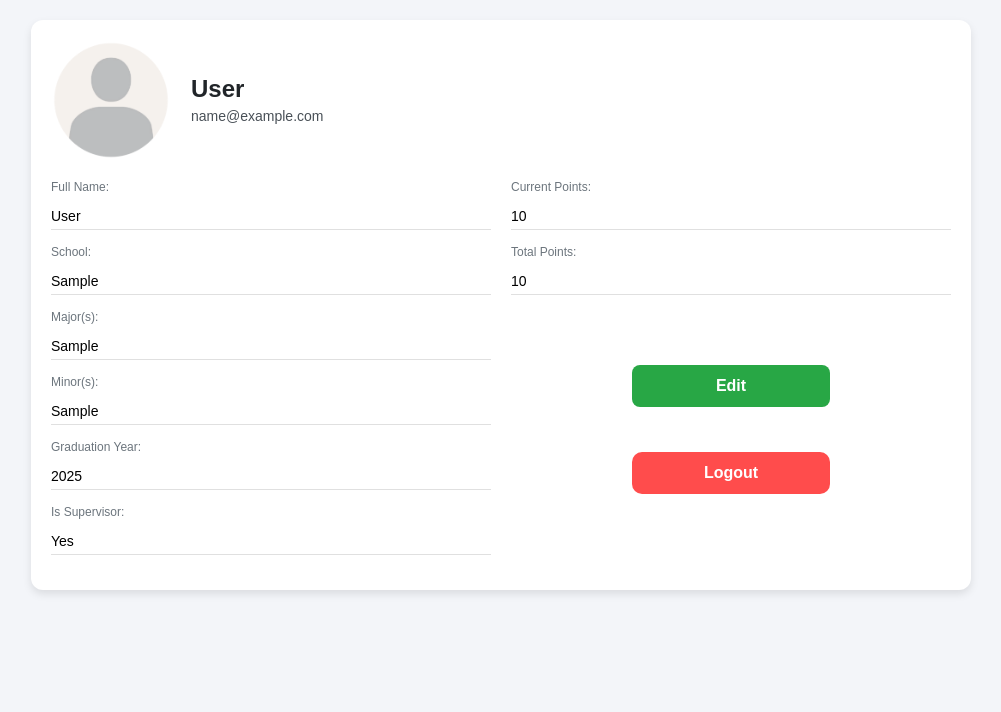
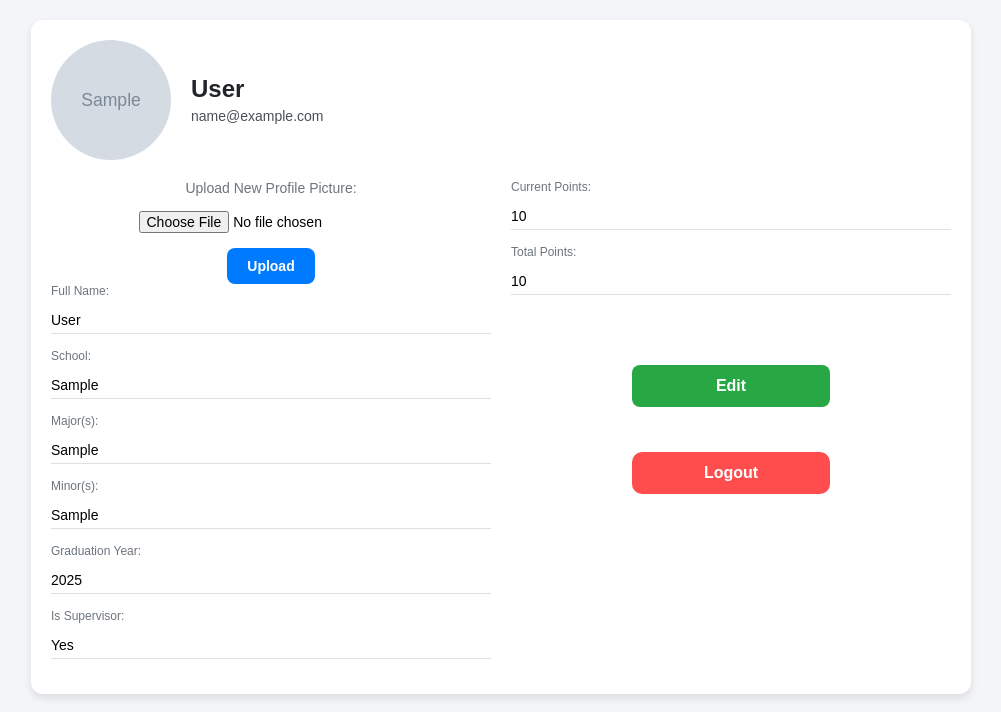
Before and after one commit to CSCI3356-Fall2024/Team-ML, a Django app: page /profile/ in a window 1280 px wide. Shown: the part 88-800 px from the top of the page, without its empty margins (139-1140 px from the left). Run offline with Django 5.2, Linux system fonts and the light colour scheme; a user stored in the database is signed in; tables that the repository leaves empty hold one stand-in row (values such as "Sample post"); grey boxes marked "Sample" are stand-in pictures.

Commit message:
added functionality for user uploading profile picture

```diff
--- a/HTeamML/mysite/main/models.py
+++ b/HTeamML/mysite/main/models.py
@@ -2,6 +2,10 @@ from django.db import models
 from django.utils import timezone
 from django.db.models import Sum
 from django.conf import settings
+
+
+
+
 
 class User(models.Model):
     gradYearOptions = [(2025, "2025"), (2026, "2026"), (2027, "2027"), (2028, "2028"),]
@@ -17,6 +21,7 @@ class User(models.Model):
     total_points = models.PositiveIntegerField(default=0, null=False)
     profile_completed = models.BooleanField(default=False)
     supervisor = models.BooleanField(default=False)
+    profile_picture = models.ImageField(upload_to='profile_pictures/', default='default_avatar.png')
     completed_campaigns = models.ManyToManyField('Campaign', related_name='users', blank=True)
     redeemed_rewards = models.ManyToManyField('Reward', related_name='users', blank=True)
 
--- a/HTeamML/mysite/main/templates/profile.html
+++ b/HTeamML/mysite/main/templates/profile.html
@@ -19,12 +19,19 @@
             <!-- Left Column -->
             <div class="left-column">
                 <div class="profile-header">
-                    <img class="avatar" src="{% static 'images/Default_Avatar.png' %}" alt="Avatar">
+                    <img class="avatar" src="{{ user.profile_picture.url }}" alt="Avatar">
                     <div class="user-details">
                         <h2>{{ user.fullname }}</h2>
                         <p>{{ user.email }}</p>
                     </div>
                 </div>
+
+                <form method="post" enctype="multipart/form-data" action="{% url 'profile_picture_upload' %}">
+                    {% csrf_token %}
+                    <label for="profile_picture">Upload New Profile Picture:</label>
+                    <input type="file" id="profile_picture" name="profile_picture" accept="image/*">
+                    <button type="submit" class="upload-button">Upload</button>
+                </form>
 
                 <div class="profile-fields">
                     <label>Full Name:</label>
--- a/HTeamML/mysite/main/urls.py
+++ b/HTeamML/mysite/main/urls.py
@@ -21,5 +21,5 @@ urlpatterns = [
   path('rewards_create/', views.reward_create_view, name='rewards_create'),
   path('reward/<int:reward_id>/redeem/', views.redeem_reward, name='reward_redeem'),
   path('actions/', views.actions_view, name='actions'),
-
+  path('profile/upload_picture/', views.upload_profile_picture, name='profile_picture_upload')
 ]
--- a/HTeamML/mysite/main/views.py
+++ b/HTeamML/mysite/main/views.py
@@ -4,6 +4,7 @@ from django.contrib.auth.decorators import login_required
 from django.utils import timezone
 from django.contrib import messages
 from django.urls import reverse
+from django.core.files.storage import default_storage
 
 from .forms import UserProfileForm, CampaignForm, RewardForm
 from .models import User, Campaign, CampaignCompletionInfo, Reward, RewardRedeemInfo
@@ -36,6 +37,20 @@ def actions_view(request):
 
 def rewards_view(request):
   return render(request, 'rewards.html')
+
+@login_required
+def upload_profile_picture(request):
+    user = get_object_or_404(User, email=request.user.email)
+
+    if request.method == 'POST' and request.FILES.get('profile_picture'):
+        profile_picture = request.FILES['profile_picture']
+        user.profile_picture = profile_picture
+        user.save()
+        messages.success(request, "Profile picture updated successfully!")
+        return redirect('profile')
+    else:
+        messages.error(request, "Please select a valid image file.")
+        return redirect('profile')
 
 
 def profile_view(request):
--- a/HTeamML/mysite/mysite/settings.py
+++ b/HTeamML/mysite/mysite/settings.py
@@ -157,3 +157,6 @@ STATICFILES_DIRS = [
 
 TIME_ZONE = 'America/New_York'
 USE_TZ = True
+
+MEDIA_URL = '/media/'
+MEDIA_ROOT = BASE_DIR / 'media'
--- a/HTeamML/mysite/mysite/urls.py
+++ b/HTeamML/mysite/mysite/urls.py
@@ -17,6 +17,8 @@ Including another URLconf
 
 from django.contrib import admin
 from django.urls import path, include
+from django.conf import settings
+from django.conf.urls.static import static
 
 
 urlpatterns = [
@@ -24,3 +26,5 @@ urlpatterns = [
     path("oauth/", include("social_django.urls", namespace= "social")),
     path("", include("main.urls"))
 ]
+if settings.DEBUG:
+    urlpatterns += static(settings.MEDIA_URL, document_root=settings.MEDIA_ROOT)
--- a/HTeamML/mysite/static/styles/profile.css
+++ b/HTeamML/mysite/static/styles/profile.css
@@ -86,6 +86,37 @@ img.avatar {
     padding-bottom: 5px;
 }
 
+form {
+    margin-top: 20px;
+    display: flex;
+    flex-direction: column;
+    align-items: center;
+    gap: 10px;
+}
+
+form label {
+    font-size: 14px;
+    color: #6c757d;
+}
+
+form input[type="file"] {
+    font-size: 14px;
+    padding: 5px;
+}
+
+form button.upload-button {
+    background-color: #007bff;
+    color: white;
+    padding: 10px 20px;
+    font-size: 14px;
+    border: none;
+    border-radius: 8px;
+    cursor: pointer;
+    transition: background-color 0.3s ease;
+    font-weight: bold;
+    text-decoration: none;
+}
+
 /* Action Buttons Centered */
 .action-buttons {
     display: flex;
@@ -138,6 +169,7 @@ img.avatar {
     transform: scale(1.05);
 }
 
+
 /* Responsive Design for Small Screens */
 @media screen and (max-width: 768px) {
     .profile-content {
```
Also changed, not shown: HTeamML/mysite/main/migrations/0018_user_profile_picture.py (added), HTeamML/mysite/media/profile_pictures/testing_profile_upload.jpg (added).
